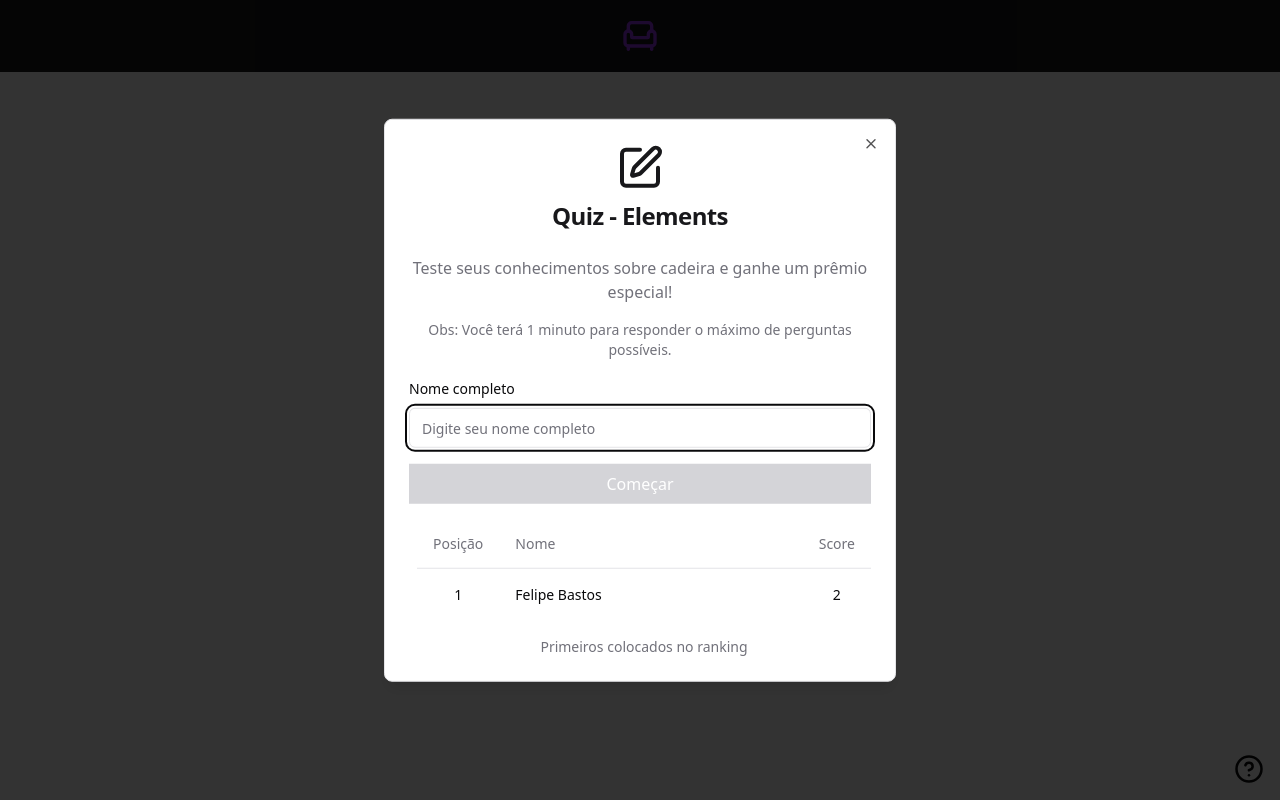
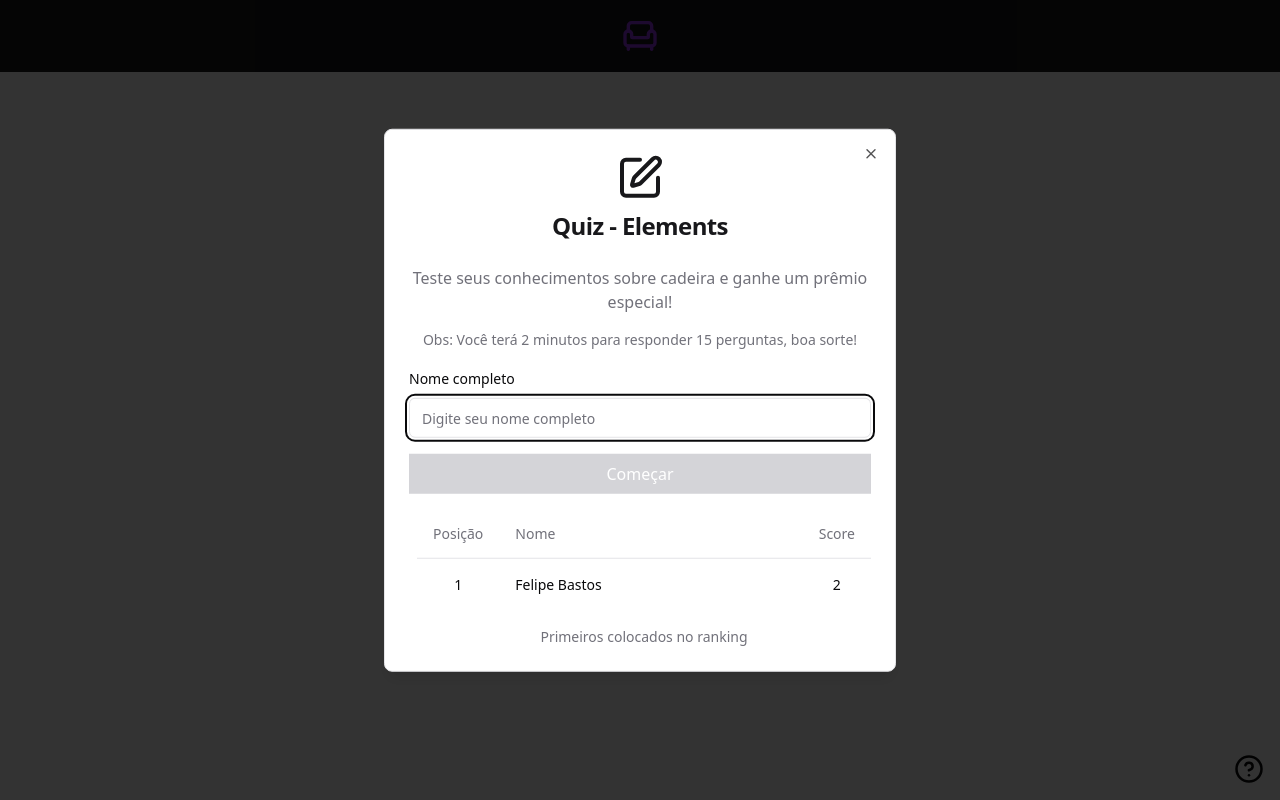
Before and after one commit to felipecfb/teste-elements, a React (Vite) app: page / in a window 1280 px wide. Both pictures are taken after a click on the button 1249 px from the left and 769 px from the top of the page. Built offline with nearby package versions, Linux system fonts and the light colour scheme; data requests are answered from the project's data file.

Commit message:
fix: update description in welcome quiz page

```diff
--- a/src/components/welcome.tsx
+++ b/src/components/welcome.tsx
@@ -21,8 +21,7 @@ export function Welcome() {
         <DialogDescription className="text-center text-base flex flex-col gap-4">
           Teste seus conhecimentos sobre cadeira e ganhe um prêmio especial!
           <span className="text-sm">
-            Obs: Você terá 1 minuto para responder o máximo de perguntas
-            possíveis.
+            Obs: Você terá 2 minutos para responder 15 perguntas, boa sorte!
           </span>
         </DialogDescription>
       </DialogHeader>
```
